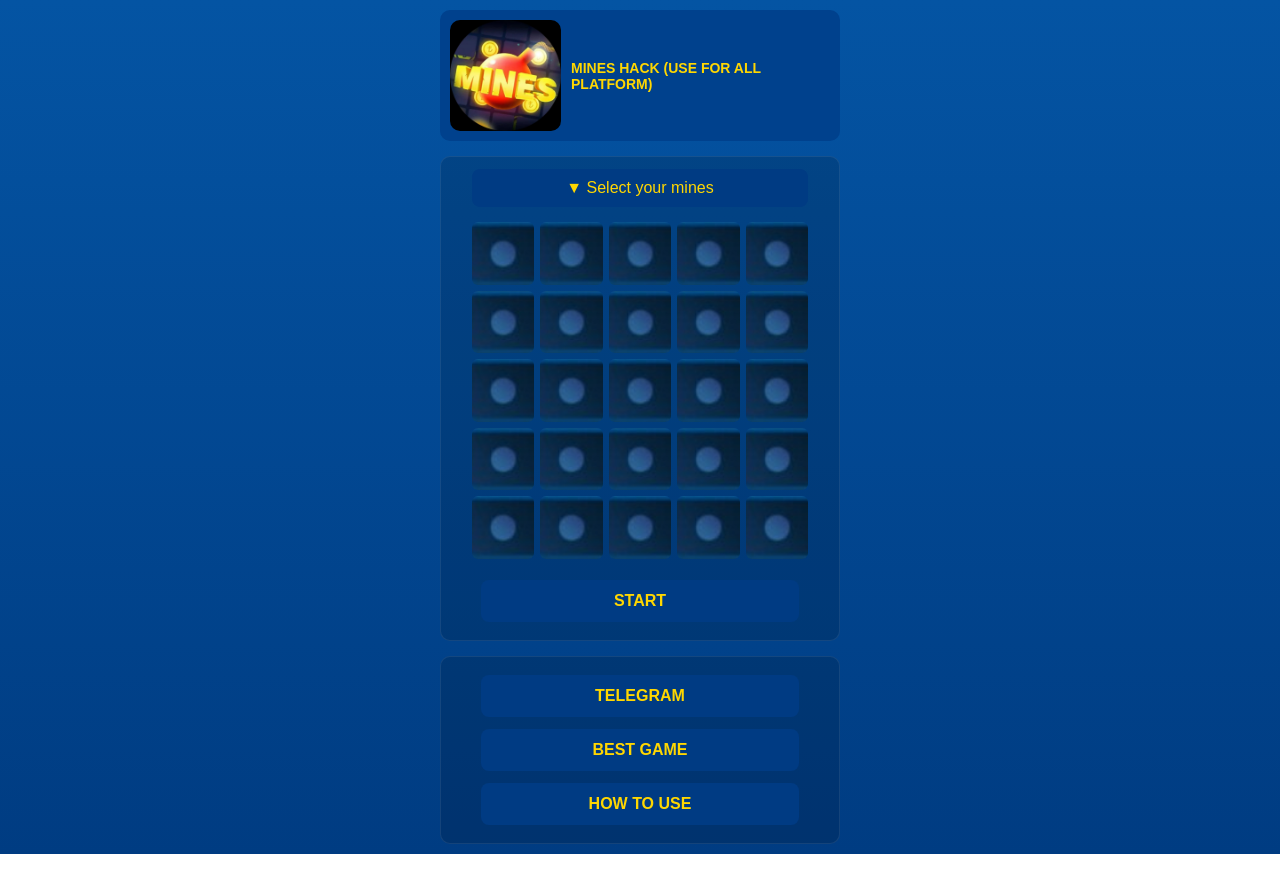
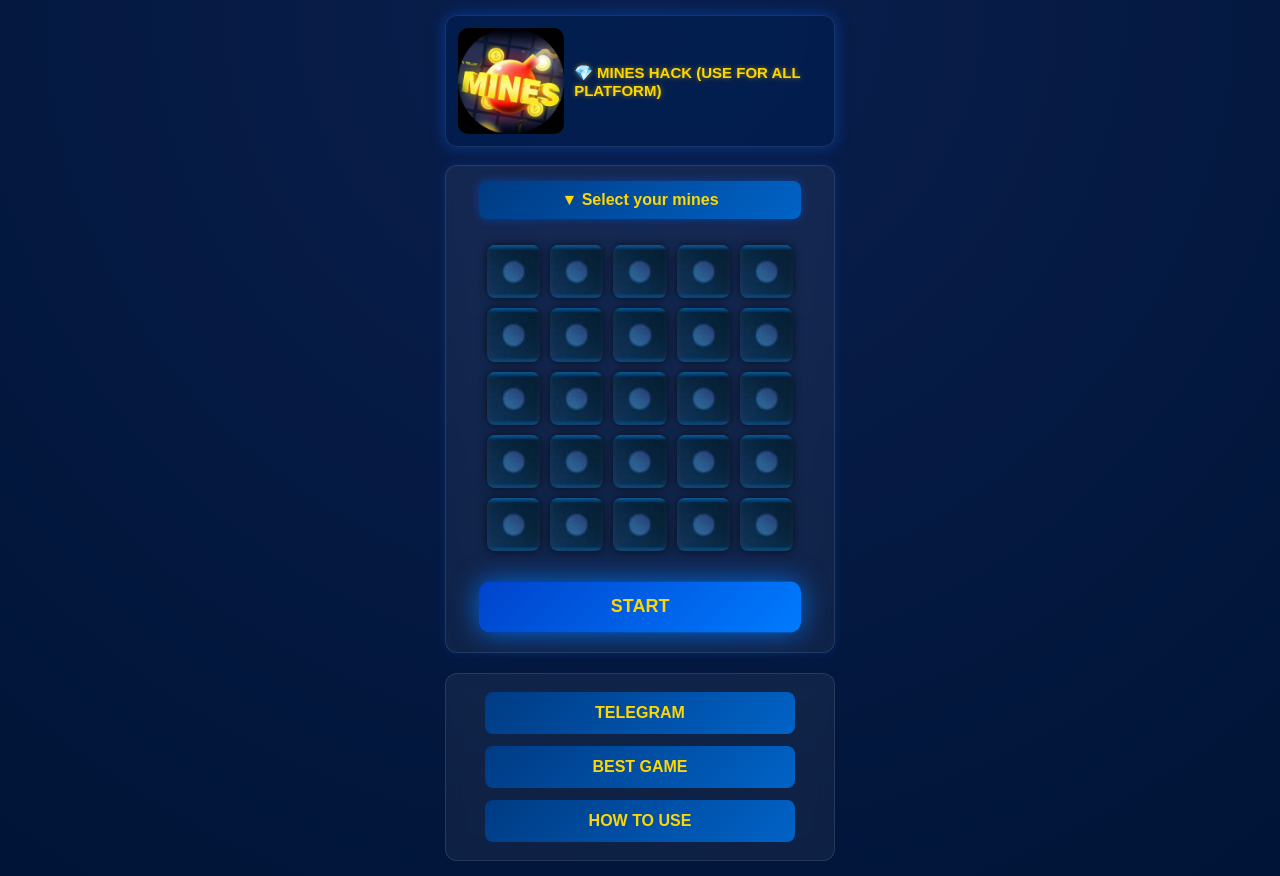
Before and after one commit to S2817251/MinesPrediction, a plain HTML site: page index.html in a window 1280 px wide. Before the commit the page ends 854 px from the top, so only its background shows below. Drawn offline with Linux system fonts and the light colour scheme.

Commit message:
Updated files with new changes

```diff
--- a/index.html
+++ b/index.html
@@ -6,32 +6,36 @@
   <title>MINES HACK (ALL IN ONE)</title>
   <style>
     body {
-      font-family: Arial, sans-serif;
+      font-family: "Poppins", sans-serif;
       margin: 0;
       padding: 0;
-      background: linear-gradient(180deg, #0454a3, #003c82);
+      background: radial-gradient(circle at top, #0a1f4d, #001437);
       display: flex;
       justify-content: center;
       color: #ffd700;
+      overflow-x: hidden;
     }
 
     .app {
       width: 100%;
       max-width: 420px;
       min-height: 100vh;
-      padding: 10px;
+      padding: 15px;
       box-sizing: border-box;
     }
 
-    /* Header card */
+    /* Header Card */
     .card {
-      background: #00418d;
-      border-radius: 10px;
+      background: rgba(0, 30, 80, 0.7);
+      backdrop-filter: blur(8px);
+      border-radius: 12px;
+      box-shadow: 0 0 15px rgba(0, 102, 255, 0.4);
       overflow: hidden;
       display: flex;
       align-items: center;
-      padding: 10px;
-      margin-bottom: 15px;
+      padding: 12px;
+      margin-bottom: 18px;
+      border: 1px solid rgba(255, 255, 255, 0.1);
     }
 
     .cardimg {
@@ -49,18 +53,21 @@
     .cardinfo {
       width: 70%;
       padding-left: 10px;
-      font-size: 14px;
+      font-size: 15px;
       font-weight: bold;
       color: #ffd700;
+      text-shadow: 0 0 5px rgba(255, 215, 0, 0.5);
     }
 
-    /* Main container (Select + Grid + Start) */
+    /* Main Box */
     .main-box {
-      background: rgba(0, 0, 0, 0.15);
-      border: 1px solid rgba(255, 255, 255, 0.08);
-      border-radius: 10px;
-      padding: 12px;
-      margin-bottom: 15px;
+      background: rgba(255, 255, 255, 0.05);
+      border: 1px solid rgba(255, 255, 255, 0.1);
+      border-radius: 12px;
+      padding: 15px;
+      margin-bottom: 20px;
+      backdrop-filter: blur(8px);
+      box-shadow: 0 0 10px rgba(0, 100, 255, 0.2);
     }
 
     /* Selector */
@@ -70,49 +77,61 @@
     }
 
     .selector button {
-      background: #003b83;
+      background: linear-gradient(135deg, #003b83, #0063c7);
       color: #ffd700;
       border: none;
       border-radius: 8px;
       padding: 10px;
       width: 90%;
       font-size: 16px;
+      font-weight: 600;
       cursor: pointer;
+      box-shadow: 0 0 10px rgba(0, 102, 255, 0.4);
+      transition: all 0.3s ease;
+    }
+
+    .selector button:hover {
+      transform: scale(1.05);
+      box-shadow: 0 0 20px rgba(0, 102, 255, 0.6);
     }
 
     .dropdown {
       display: none;
-      background: #00418d;
+      background: rgba(0, 50, 120, 0.8);
       border-radius: 8px;
-      margin-top: 5px;
+      margin-top: 6px;
       overflow: hidden;
     }
 
     .dropdown div {
       padding: 10px;
-      border-bottom: 1px solid #003b83;
+      border-bottom: 1px solid rgba(255, 255, 255, 0.1);
       color: #ffd700;
       cursor: pointer;
+      transition: background 0.2s;
     }
 
     .dropdown div:hover {
-      background: #003b83;
+      background: rgba(0, 80, 200, 0.8);
     }
 
     .selected-text {
       text-align: center;
       margin: 10px 0;
-      color: white;
+      color: #fff;
+      text-shadow: 0 0 8px rgba(255, 255, 255, 0.4);
     }
 
     /* Grid */
     .grid-container {
       display: grid;
       grid-template-columns: repeat(5, 1fr);
-      gap: 6px;
+      gap: 10px; /* Increased space between boxes */
       justify-content: center;
-      margin: 15px auto;
+      margin: 18px auto;
       width: 90%;
+      padding: 8px;
+      box-sizing: border-box;
     }
 
     .grid-item {
@@ -121,12 +140,20 @@
       background-image: url("grid.png");
       background-size: cover;
       background-position: center;
-      border-radius: 6px;
-      transition: transform 0.2s ease;
+      border-radius: 8px;
+      transition: transform 0.2s ease, box-shadow 0.3s ease;
+      box-shadow: inset 0 0 8px rgba(255, 255, 255, 0.05), 0 0 8px rgba(0, 0, 0, 0.6);
     }
 
     .grid-item.diamond {
       background-image: url("star.png");
+      box-shadow: 0 0 15px rgba(255, 215, 0, 0.8), inset 0 0 10px rgba(255, 255, 255, 0.2);
+      transform: scale(1.05);
+    }
+
+    .grid-item:hover {
+      transform: scale(1.05);
+      box-shadow: 0 0 15px rgba(0, 123, 255, 0.6);
     }
 
     .grid-item:active {
@@ -140,24 +167,38 @@
 
     .start-control button {
       width: 85%;
-      padding: 12px;
-      font-size: 16px;
+      padding: 14px;
+      font-size: 17px;
       margin: 6px 0;
       border: none;
-      border-radius: 8px;
-      background: #003b83;
+      border-radius: 10px;
+      background: linear-gradient(135deg, #0044cc, #007bff);
       color: #ffd700;
       font-weight: bold;
       cursor: pointer;
+      box-shadow: 0 0 20px rgba(0, 123, 255, 0.5);
+      transition: all 0.3s ease;
+      animation: pulse 2s infinite;
+    }
+
+    @keyframes pulse {
+      0% { transform: scale(1); box-shadow: 0 0 15px rgba(0, 123, 255, 0.5); }
+      50% { transform: scale(1.06); box-shadow: 0 0 25px rgba(0, 123, 255, 0.8); }
+      100% { transform: scale(1); box-shadow: 0 0 15px rgba(0, 123, 255, 0.5); }
+    }
+
+    .start-control button:hover {
+      transform: scale(1.1);
     }
 
     /* Bottom buttons */
     .bottom-box {
-      background: rgba(0, 0, 0, 0.15);
-      border: 1px solid rgba(255, 255, 255, 0.08);
-      border-radius: 10px;
+      background: rgba(255, 255, 255, 0.05);
+      border: 1px solid rgba(255, 255, 255, 0.1);
+      border-radius: 12px;
       padding: 12px;
       text-align: center;
+      backdrop-filter: blur(8px);
     }
 
     .bottom-box button {
@@ -167,10 +208,16 @@
       margin: 6px 0;
       border: none;
       border-radius: 8px;
-      background: #003b83;
+      background: linear-gradient(135deg, #003b83, #0063c7);
       color: #ffd700;
       font-weight: bold;
       cursor: pointer;
+      transition: 0.3s;
+    }
+
+    .bottom-box button:hover {
+      transform: scale(1.05);
+      box-shadow: 0 0 15px rgba(0, 123, 255, 0.6);
     }
 
     /* Popup */
@@ -184,29 +231,29 @@
       background: rgba(0, 0, 0, 0.6);
       justify-content: center;
       align-items: center;
+      z-index: 999;
     }
 
     .popup-content {
       background: #fff;
       padding: 20px;
-      border-radius: 8px;
+      border-radius: 10px;
       text-align: center;
       font-size: 16px;
       color: #000;
+      box-shadow: 0 0 20px rgba(255, 255, 255, 0.3);
     }
   </style>
 </head>
 <body>
   <div class="app">
-    <!-- Header -->
     <div class="card">
       <div class="cardimg">
         <img src="stake.png" alt="logo" />
       </div>
-      <div class="cardinfo">MINES HACK (USE FOR ALL PLATFORM)</div>
+      <div class="cardinfo">💎 MINES HACK (USE FOR ALL PLATFORM)</div>
     </div>
 
-    <!-- Main Box (Select + Grid + Start) -->
     <div class="main-box">
       <div class="selector">
         <button id="arrowBtn">▼ Select your mines</button>
@@ -228,7 +275,6 @@
       </div>
     </div>
 
-    <!-- Bottom Box -->
     <div class="bottom-box">
       <button onclick="window.open('https://t.me/+gpt7bMQia4kyMzJl','_blank')">TELEGRAM</button>
       <button onclick="window.open('https://linkopen19.github.io/BestGameLink/','_blank')">BEST GAME</button>
@@ -236,7 +282,6 @@
     </div>
   </div>
 
-  <!-- Popup -->
   <div class="popup-overlay" id="popup">
     <div class="popup-content">Please select a number first!</div>
   </div>
@@ -259,8 +304,7 @@
 
     // Dropdown toggle
     arrowBtn.addEventListener("click", () => {
-      dropdown.style.display =
-        dropdown.style.display === "block" ? "none" : "block";
+      dropdown.style.display = dropdown.style.display === "block" ? "none" : "block";
       clearBoard();
       selectedMines = null;
       selectedText.textContent = "";
```
Also changed, not shown: logo.png.
